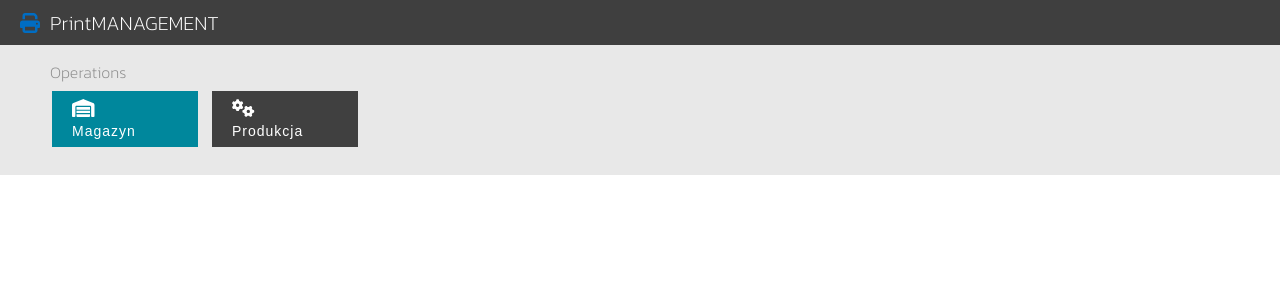
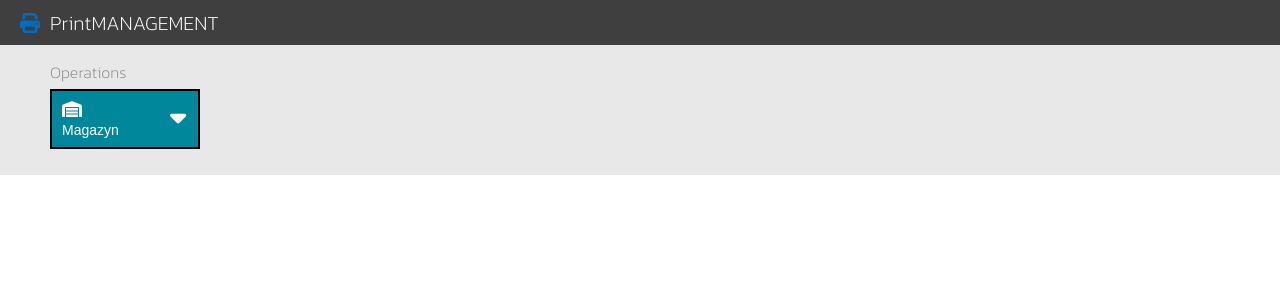
Before and after one commit to pantera272/print-management, a React (Create React App) app: page / in a window 1280 px wide. Shown: the top 300 px of the page. Built offline with nearby package versions, Linux system fonts and the light colour scheme.

Commit message:
Upgrade operations button view

```diff
--- a/src/commponents/common/ButtonOperation/ButtonOperation.js
+++ b/src/commponents/common/ButtonOperation/ButtonOperation.js
@@ -1,15 +1,25 @@
 import styles from './ButtonOperation.module.scss';
 import clsx from 'clsx';
+import { FontAwesomeIcon } from '@fortawesome/react-fontawesome';
+import { faCaretDown } from '@fortawesome/free-solid-svg-icons';
 
-const OperationButton = ({name, icon, variant}) => {
-
-  const colorButton = [styles.first, styles.second];
+const OperationButton = ({data}) => {
+  //color of button
+  const colorButton = [styles.containerFirst, styles.second];
 
   return (
-    <div className={styles.container}>
-      <button className={clsx(styles.button, colorButton[variant])}>
-        {icon}
-        <span>{name}</span>
+    <div className={clsx(styles.container, colorButton[data.variant])}>
+      <button className={styles.button} >
+        <span className={styles.icon}>{data.icon}</span>
+        <span className={styles.text}>{data.name}</span>
+        <span className={styles.more}>
+          <FontAwesomeIcon icon={faCaretDown} />
+        </span>
+        <div className={styles.submenu}>
+          <a href='#'>jeden</a>
+          <a href='#'>dwa</a>
+          <a href='#'>trzy</a>
+        </div>
       </button>
     </div>
   )
--- a/src/commponents/common/ButtonOperation/ButtonOperation.module.scss
+++ b/src/commponents/common/ButtonOperation/ButtonOperation.module.scss
@@ -1,54 +1,84 @@
 @import '../../../styles/settings.module.scss';
 
 .container {
-  height: 60px;
-  width: 150px;
-  display: flex;
-  justify-content: center;
-  align-items: center;
-  margin-right: 10px;
 
   .button {
     height: 60px;
     width: 150px;
-    border: 2px solid $color-four;
-    outline: 2px solid $color-four;
-    background-color: $color-four;
+    border-width: 2px;
+    border-style: solid;
+    outline-width: 2px;
+    outline-style: solid;
+    outline-color: $color-four;
+    color: $color-one;
     cursor: pointer;
-    display: block;
+    display: flex;
+    flex-direction: column;
     text-align: left;
-    padding-left: 20px;
-    color: $color-one;
-    letter-spacing: 1px;
-    font-size: 18px;
-    transition: 200ms;
+    align-content: center;
+    padding: 7px 0 7px 10px;
+    position: relative;
 
     span {
-      margin-top: 3px;
-      display: block;
+      height: 50%;
+      display: flex;
+      align-items: center;
+    }
+
+    .icon {
+      font-size: 16px;
+    }
+
+    .text {
       font-size: 14px;
     }
-  }
 
-  .first {
-    border: 2px solid $color-four;
-    outline: 2px solid $color-four;
-    background-color: $button-color-one;
+    .more {
+      position: absolute;
+      right: 12px;
+      top: 12px;
+      font-size: 26px;
+    }
 
-    &:hover {
-      border: 2px solid $color-four;
-      outline: 2px solid $button-color-one;
-    }
-  }
+    .submenu {
+      position: absolute;
+      display: flex;
+      flex-direction: column;
+      text-align: center;
+      top: 58px;
+      width: 146px;
+      left: 0;
+      visibility: hidden;
 
-  .second {
-    border: 2px solid $color-four;
-    outline: 2px solid $color-four;
-    background-color: $button-color-two;
-
-    &:hover {
-      border: 2px solid $color-four;
-      outline: 2px solid $button-color-two;
+      a {
+        color: $color-one;
+        padding: 5px 0;
+      }
     }
   }
 }
+
+.containerFirst {
+  .button {
+    background-color: $button-color-one;
+
+    .submenu {
+      background-color: $button-color-one;
+      color: $color-one;
+    }
+
+    &:hover {
+      outline-width: 2px;
+      outline-style: solid;
+      outline-color: $color-six;
+
+      .submenu{
+        visibility: visible;
+
+        a:hover {
+          background-color: $button-color-one-dark;
+        }
+      }
+    }
+  }
+}
--- a/src/commponents/features/OperationsButtonContainer/OperationButtonsContainer.module.scss
+++ b/src/commponents/features/OperationsButtonContainer/OperationButtonsContainer.module.scss
@@ -5,6 +5,7 @@
   width: 100%;
   background-color: $color-four;
   padding: 15px 50px;
+  position: relative;
 
   .title {
     color: $color-five;
--- a/src/commponents/features/OperationsButtonContainer/OperationsButtonsContainer.js
+++ b/src/commponents/features/OperationsButtonContainer/OperationsButtonsContainer.js
@@ -5,16 +5,35 @@ import { faGears, faWarehouse } from '@fortawesome/free-solid-svg-icons';
 
 const OperationButtonsContainer = () => {
 
-  //button  icon
-  const firstButton = <FontAwesomeIcon icon={faWarehouse} />
-  const secondButton = <FontAwesomeIcon icon={faGears} />
+  //expeanable menu data
+  const firstButton = {
+    name: 'Magazyn',
+    expeanable: true,
+    variant: 0,
+    icon: <FontAwesomeIcon icon={faWarehouse} />,
+    expeanableMenu: {
+      Papier: 'magazyn/papier',
+      Farba: 'magazyn/farby',
+      Inne: 'magazyn/inne'
+    }
+  }
+
+  const secoundButton = {
+    name: 'Produkcja',
+    expeanable: true,
+    variant: 1,
+    icon: <FontAwesomeIcon icon={faGears} />,
+    expeanableMenu: {
+      Druk_i_lakier: 'drukilakier',
+      Złocenie: 'złocenie',
+    }
+  }
 
   return (
     <div className={styles.container}>
       <div className={styles.title}>Operations</div>
       <div className={styles.buttonContainer} >
-        <ButtonOperation name='Magazyn' icon={firstButton} variant='0' />
-        <ButtonOperation name='Produkcja' icon={secondButton} variant='1' />
+        <ButtonOperation data={firstButton} />
       </div>
     </div>
   )
--- a/src/styles/global.module.scss
+++ b/src/styles/global.module.scss
@@ -12,3 +12,7 @@ html, body {
   height: 100%;
   font-family: 'Kanit';
 }
+
+a {
+  text-decoration: none;
+}
--- a/src/styles/settings.module.scss
+++ b/src/styles/settings.module.scss
@@ -6,6 +6,7 @@ $color-three: #3f3f3f;
 $color-four: #e8e8e8;
 $color-five: #8c8c8c;
 $color-six: #00879c;
+
 $color-seven: #404040;
 
 //font
@@ -15,4 +16,5 @@ $font-title: 'Kanit';
 //button operation color variant
 
 $button-color-one: $color-six;
+$button-color-one-dark: rgba(2, 103, 119, 1);
 $button-color-two: $color-seven;
```
